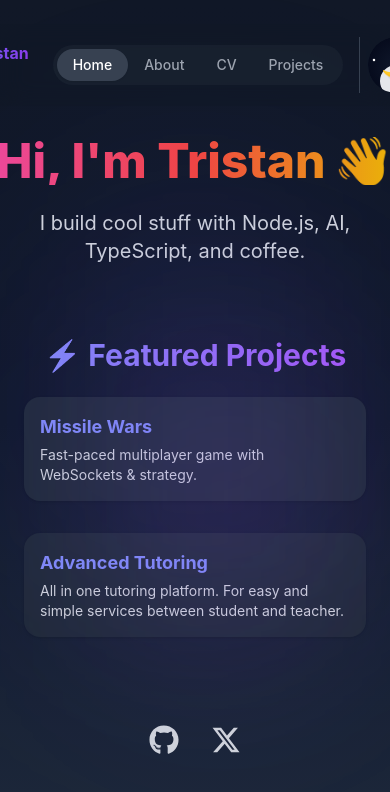
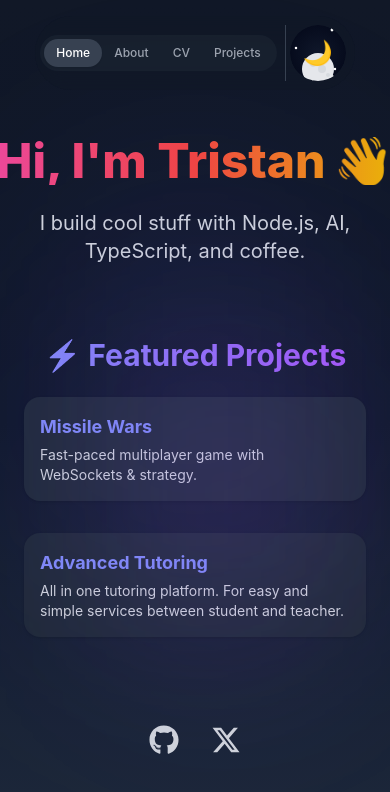
Before and after one commit to longtimeno-c/TristanBio, a Next.js app: page / in a window 390 px wide. Shown: the top 792 px of the page. Built offline with nearby package versions, Linux system fonts and the light colour scheme.

Commit message:
updated mobile styling for nav bar

```diff
--- a/components/Navbar.tsx
+++ b/components/Navbar.tsx
@@ -25,22 +25,22 @@ export default function Navbar() {
   ];
 
   return (
-    <div className="fixed top-0 left-0 right-0 z-50 flex justify-center pt-6 pointer-events-none">
+    <div className="fixed top-0 left-0 right-0 z-50 flex justify-center pt-4 sm:pt-6 pointer-events-none">
       <motion.nav
         className={`
           pointer-events-auto
-          flex items-center gap-2 px-2 rounded-full border
+          flex items-center gap-1 sm:gap-2 px-1 sm:px-2 rounded-full border
           backdrop-blur-md transition-all duration-300
           ${scrolled
             ? 'bg-white/90 dark:bg-gray-900/90 border-gray-200/50 dark:border-gray-700/50 shadow-lg shadow-black/5 py-2'
-            : 'bg-white/50 dark:bg-gray-900/50 border-transparent py-3'
+            : 'bg-white/50 dark:bg-gray-900/50 border-transparent py-2 sm:py-3'
           }
         `}
         initial={{ y: -100, opacity: 0 }}
         animate={{ y: 0, opacity: 1 }}
         transition={{ type: 'spring', stiffness: 260, damping: 20 }}
       >
-        <Link href="/" className="px-4 font-bold bg-gradient-to-r from-indigo-500 to-purple-600 bg-clip-text text-transparent hover:opacity-80 transition-opacity">
+        <Link href="/" className="hidden md:block px-4 font-bold bg-gradient-to-r from-indigo-500 to-purple-600 bg-clip-text text-transparent hover:opacity-80 transition-opacity">
           Tristan Hill
         </Link>
 
@@ -50,7 +50,7 @@ export default function Navbar() {
 
             return (
               <li key={link.path}>
-                <Link href={link.path} className="relative block px-4 py-1.5 text-sm font-medium transition-colors">
+                <Link href={link.path} className="relative block px-3 sm:px-4 py-1.5 text-xs sm:text-sm font-medium transition-colors">
                   {isActive && (
                     <motion.div
                       layoutId="activeTab"
@@ -67,7 +67,7 @@ export default function Navbar() {
           })}
         </ul>
 
-        <div className="pl-2 pr-2 border-l border-gray-200 dark:border-gray-700 ml-2">
+        <div className="pl-1 sm:pl-2 pr-1 sm:pr-2 border-l border-gray-200 dark:border-gray-700 ml-1 sm:ml-2">
           <DarkModeToggle />
         </div>
       </motion.nav>
```
